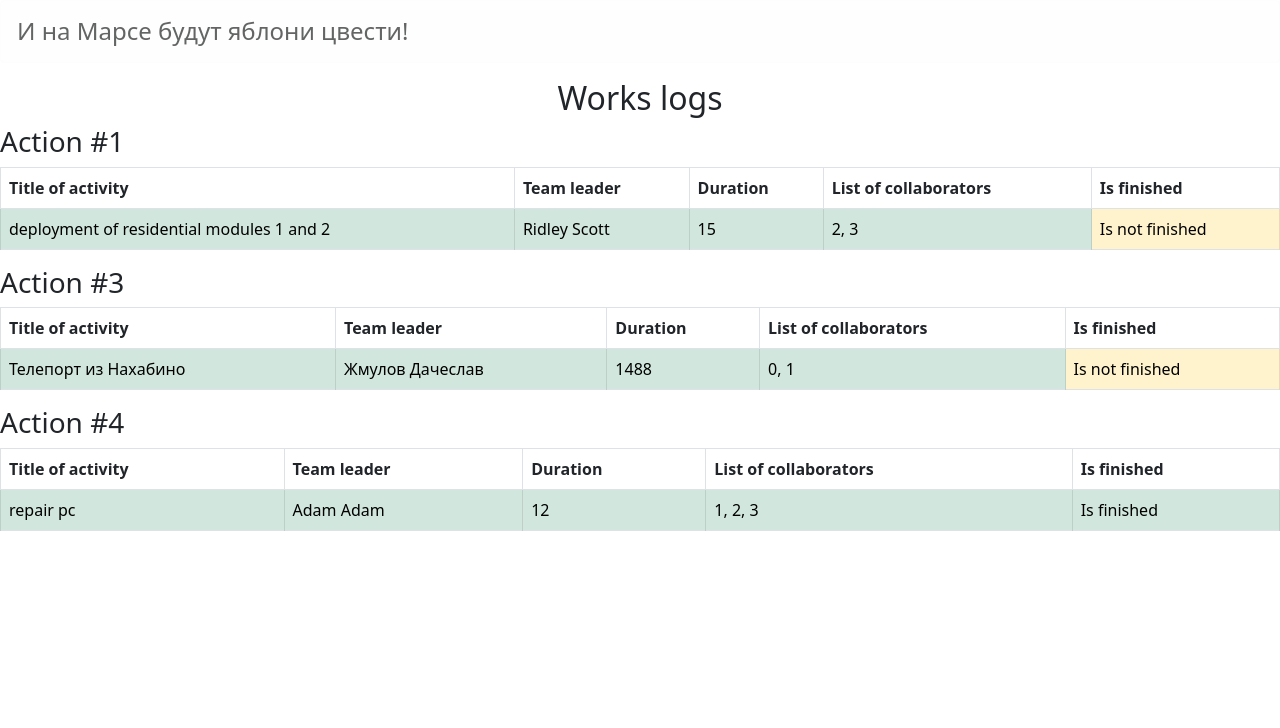
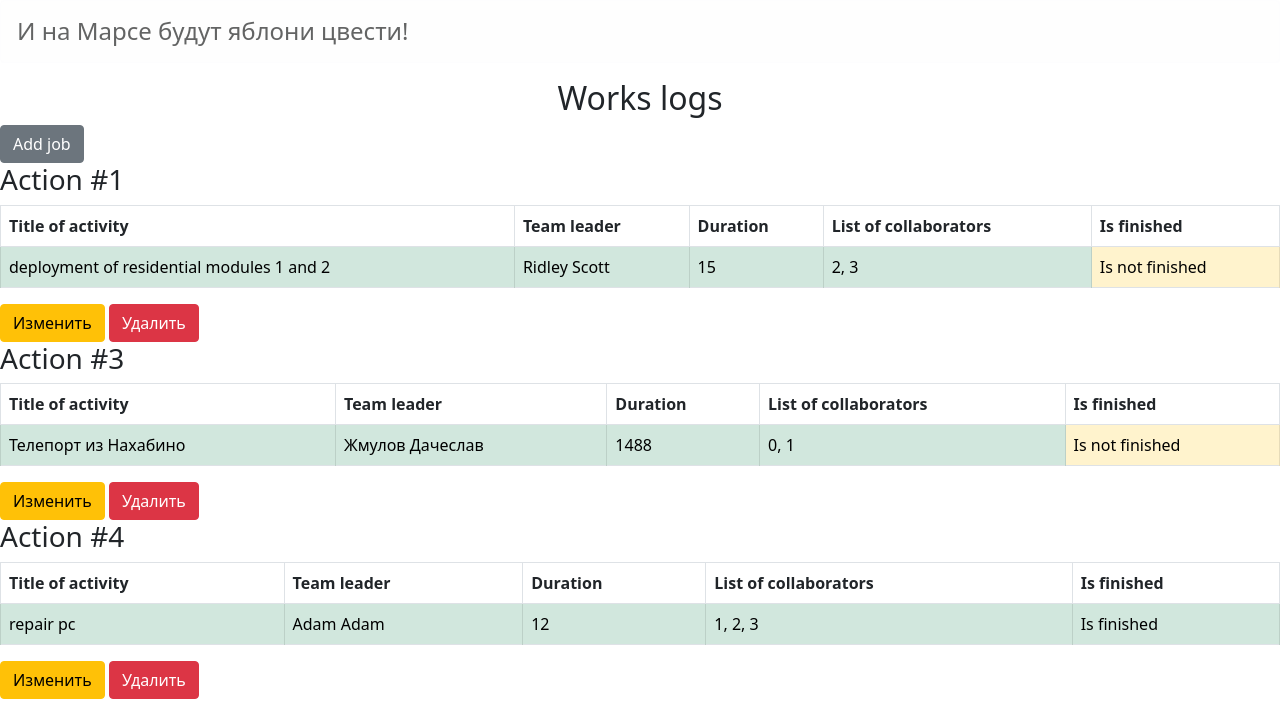
Before and after one commit to patronsgg/SampleSqlAlchemy, a Flask app: page / in a window 1280 px wide. Shown: the part 72-800 px from the top of the page. Run offline with Flask 2, Linux system fonts and the light colour scheme; a user stored in the database is signed in; data comes from the database, SQL or seed files in the repository; both versions use the stored data as it was after the commit.

Commit message:
Complete task "Готовое приложение"

```diff
--- a/forms/job_add.py
+++ b/forms/job_add.py
@@ -3,7 +3,7 @@ from wtforms import SubmitField, StringField, IntegerField, BooleanField
 from wtforms.validators import DataRequired
 
 
-class JobAddingForm(FlaskForm):
+class JobForm(FlaskForm):
     job_title = StringField('Job title', validators=[DataRequired()])
     team_leader = IntegerField('Team Leader id', validators=[DataRequired()])
     work_size = IntegerField('Work size', validators=[DataRequired()])
--- a/server.py
+++ b/server.py
@@ -1,11 +1,11 @@
-from flask import Flask, render_template, redirect
+from flask import Flask, render_template, redirect, abort, request
 from data import db_session
 from data.jobs import Jobs
 from data.users import User
 from forms.user import RegisterForm
 from forms.login_form import LoginForm
-from forms.job_add import JobAddingForm
-from flask_login import login_user, LoginManager, logout_user, login_required
+from forms.job_add import JobForm
+from flask_login import login_user, LoginManager, logout_user, login_required, current_user
 
 app = Flask(__name__)
 
@@ -82,7 +82,7 @@ def logout():
 @app.route('/addjob', methods=['GET', 'POST'])
 @login_required
 def add_job():
-    form = JobAddingForm()
+    form = JobForm()
     if form.validate_on_submit():
         db_sess = db_session.create_session()
         job = Jobs(
@@ -95,7 +95,61 @@ def add_job():
         db_sess.add(job)
         db_sess.commit()
         return redirect('/')
-    return render_template('adding_job.html',  form=form)
+    return render_template('job.html', title='Adding job', form=form)
+
+
+@app.route('/editjob/<int:id>', methods=['GET', 'POST'])
+@login_required
+def edit_job(id):
+    form = JobForm()
+    if request.method == "GET":
+        db_sess = db_session.create_session()
+        job = db_sess.query(Jobs).filter(Jobs.id == id,
+                                         ((Jobs.team_leader_id == current_user.id) | (current_user.id == 1))
+                                         ).first()
+
+        if job:
+            form.job_title.data = job.job
+            form.work_size.data = job.work_size
+            form.team_leader.data = job.team_leader_id
+            form.is_finished.data = (True if job.is_finished else False)
+            form.collaborators.data = job.collaborations
+        else:
+            abort(404)
+    if form.validate_on_submit():
+        db_sess = db_session.create_session()
+        job = db_sess.query(Jobs).filter(Jobs.id == id,
+                                         ((Jobs.team_leader_id == current_user.id) | (current_user.id == 1))
+                                         ).first()
+        if job:
+            job.job = form.job_title.data
+            job.work_size = form.work_size.data
+            job.team_leader_id = form.team_leader.data
+            job.is_finished = form.is_finished.data
+            job.collaborations = form.collaborators.data
+            db_sess.commit()
+            return redirect('/')
+        else:
+            abort(404)
+    return render_template('job.html',
+                           title='Edit job',
+                           form=form
+                           )
+
+
+@app.route('/deletejob/<int:id>', methods=['GET', 'POST'])
+@login_required
+def news_delete(id):
+    db_sess = db_session.create_session()
+    job = db_sess.query(Jobs).filter(Jobs.id == id,
+                                     ((Jobs.team_leader_id == current_user.id) | (current_user.id == 1))
+                                     ).first()
+    if job:
+        db_sess.delete(job)
+        db_sess.commit()
+    else:
+        abort(404)
+    return redirect('/')
 
 
 if __name__ == '__main__':
--- a/templates/index.html
+++ b/templates/index.html
@@ -3,6 +3,9 @@
 {% block content %}
 
 <h2 style="text-align: center;">Works logs</h2>
+{% if current_user.is_authenticated %}
+    <a href="/addjob" class="btn btn-secondary">Add job</a>
+{% endif %}
 {% for job in jobs %}
     <div>
         <h3>Action #{{ job.id }}</h3>
@@ -30,6 +33,16 @@
             </tr>
           </tbody>
         </table>
+        {% if current_user.is_authenticated and (current_user.id == job.team_leader_id or current_user.id == 1) %}
+    <div>
+        <a href="/editjob/{{ job.id }}" class="btn btn-warning">
+            Изменить
+        </a>
+        <a href="/deletejob/{{ job.id }}" class="btn btn-danger">
+            Удалить
+        </a>
+    </div>
+{% endif %}
     </div>
 {% endfor %}
 
--- a/templates/adding_job.html
+++ b/templates/job.html
@@ -1,7 +1,7 @@
 {% extends "base.html" %}
 
 {% block content %}
-<h1>Adding job</h1>
+<h1>{{ title }}</h1>
     <form action="" method="post">
         {{ form.hidden_tag() }}
         <p>
```
Also changed, not shown: data/users.py (line endings or trailing spaces), db/🅰️🅱️🅾️🅱️🅰️.sqlite.
